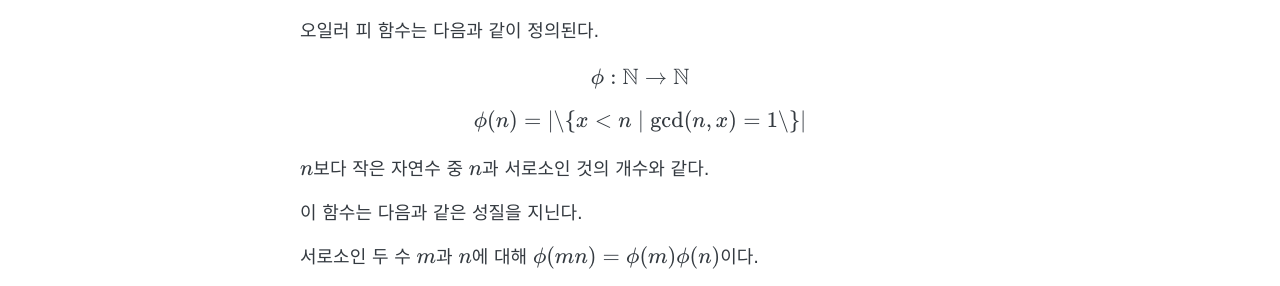
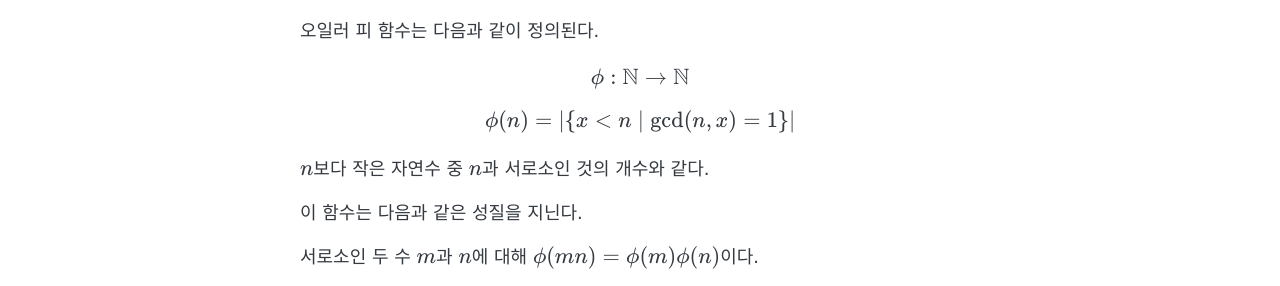
Before and after one commit to higstudev/higstudev.github.io, a Jekyll site: the page built from _posts/2024-01-15-MA1.md, in a window 1280 px wide. Shown: the part 1175-1461 px from the top of the page. Built offline with Jekyll 4.4.1, drawn with Linux system fonts in a browser that asks for light colours; formulas are drawn with MathJax 3.

Commit message:
Update 2024-01-15-MA1.md

```diff
--- a/_posts/2024-01-15-MA1.md
+++ b/_posts/2024-01-15-MA1.md
@@ -37,7 +37,7 @@ $$a^x = 1 \pmod{n}$$
 
 $$\phi : \mathbb{N} \to \mathbb{N}$$
 
-$$\phi(n) = \left| \left\\\{ x < n \mid {\rm gcd}(n, x) = 1 \right\\\} \right| $$
+$$\phi(n) = \left| \left\{ x < n \mid {\rm gcd}(n, x) = 1 \right\} \right| $$
 
 $n$보다 작은 자연수 중 $n$과 서로소인 것의 개수와 같다.
 
```
